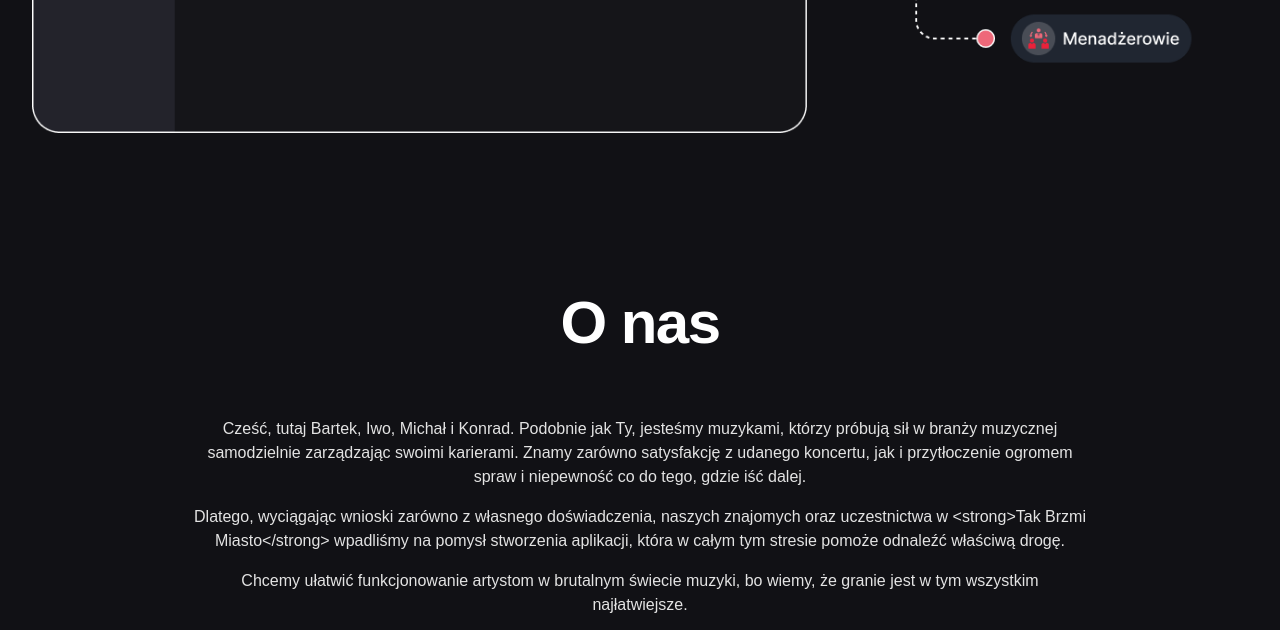
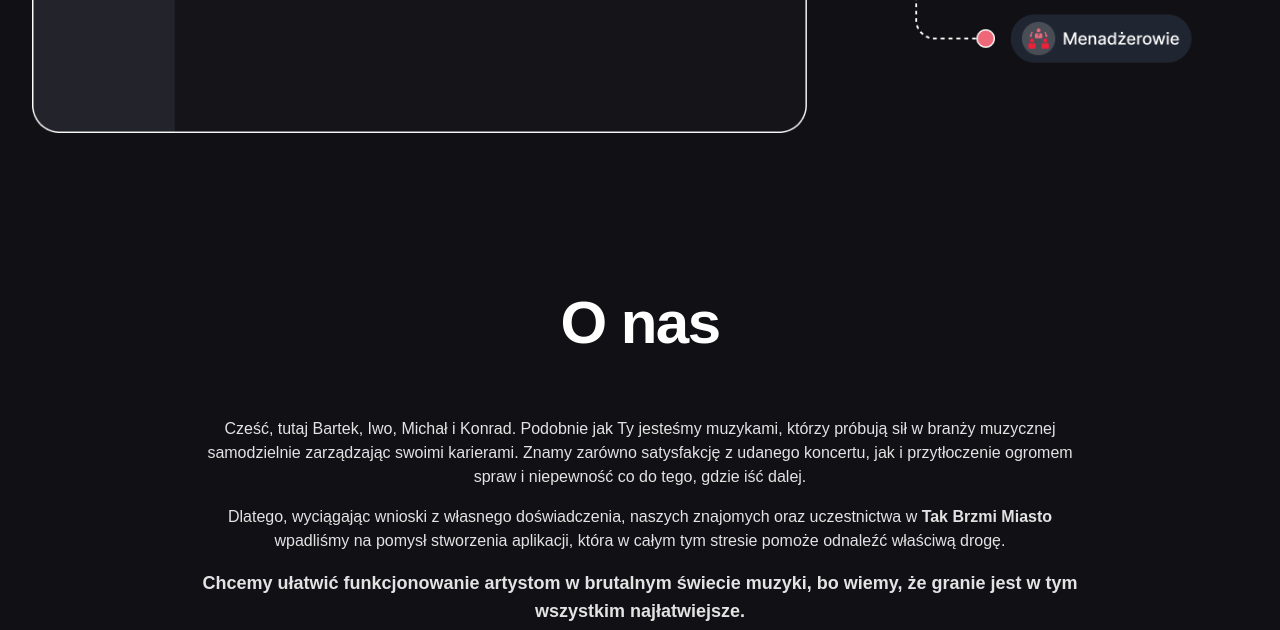
Before and after one commit to manage-band/manage-band-landing, an Astro site: page / in a window 1280 px wide. Shown: the part 2509-3139 px from the top of the page. Built offline with nearby package versions, Linux system fonts and the light colour scheme; Astro itself is replaced by a stand-in of ours.

Commit message:
:speech_balloon: updated about and goals content

```diff
--- a/src/components/about-us.astro
+++ b/src/components/about-us.astro
@@ -9,9 +9,13 @@ import { About } from '@/content/_about';
       <section class='text-md text-text-muted space-y-4'>
         {
           About.map((paragraph, idx) => (
-            <p id={`about-${idx.toString()}`} class='text-md text-text-muted'>
-              {paragraph.content}
-            </p>
+            <p
+              id={`about-${idx.toString()}`}
+              class={`text-md text-text-muted${
+                paragraph.styling ? ` ${paragraph.styling}` : ''
+              }`}
+              set:html={paragraph.content}
+            />
           ))
         }
       </section>
--- a/src/components/features.astro
+++ b/src/components/features.astro
@@ -23,6 +23,6 @@ import { goals } from '@/content/_goals';
     </div>
   </Fragment>
   <Fragment slot='afterword'>
-    <p class='text-md text-center'>...i wiele innych!</p>
+    <p class='text-md text-center'>...i wiele innych 😏</p>
   </Fragment>
 </ContentSection>
--- a/src/content/_about.ts
+++ b/src/content/_about.ts
@@ -3,14 +3,15 @@ import type { Paragraph } from '@/types';
 export const About: Paragraph[] = [
   {
     content:
-      'Cześć, tutaj Bartek, Iwo, Michał i Konrad. Podobnie jak Ty, jesteśmy muzykami, którzy próbują sił w branży muzycznej samodzielnie zarządzając swoimi karierami. Znamy zarówno satysfakcję z udanego koncertu, jak i przytłoczenie ogromem spraw i niepewność co do tego, gdzie iść dalej.',
+      'Cześć, tutaj Bartek, Iwo, Michał i Konrad. Podobnie jak Ty jesteśmy muzykami, którzy próbują sił w branży muzycznej samodzielnie zarządzając swoimi karierami. Znamy zarówno satysfakcję z udanego koncertu, jak i przytłoczenie ogromem spraw i niepewność co do tego, gdzie iść dalej.',
   },
   {
     content:
-      'Dlatego, wyciągając wnioski zarówno z własnego doświadczenia, naszych znajomych oraz uczestnictwa w <strong>Tak Brzmi Miasto</strong> wpadliśmy na pomysł stworzenia aplikacji, która w całym tym stresie pomoże odnaleźć właściwą drogę.',
+      'Dlatego, wyciągając wnioski z własnego doświadczenia, naszych znajomych oraz uczestnictwa w <strong>Tak Brzmi Miasto</strong> wpadliśmy na pomysł stworzenia aplikacji, która w całym tym stresie pomoże odnaleźć właściwą drogę.',
   },
   {
     content:
       'Chcemy ułatwić funkcjonowanie artystom w brutalnym świecie muzyki, bo wiemy, że granie jest w tym wszystkim najłatwiejsze.',
+    styling: 'text-lg font-bold',
   },
 ];
--- a/src/content/_goals.ts
+++ b/src/content/_goals.ts
@@ -10,19 +10,19 @@
   },
   {
     title: '.contact',
-    img: 'mb-goal.png',
+    img: 'mb-peers.png',
     description:
       'Przejmij kontrolę nad swoją karierą. Zarządzaj kontaktami z wytwórniami, managerami, producentami, dziennikarzami i innymi osobami, które pomogą Ci w realizacji Twoich celów.',
   },
   {
     title: '.storage',
-    img: 'mb-goal.png',
+    img: 'mb-pc.png',
     description:
       'Bałagan w plikach? Nie u nas. Przechowuj swoje utwory, teksty, zdjęcia i inne pliki w jednym miejscu. Dzięki temu zawsze będziesz mieć do nich łatwy dostęp.',
   },
   {
     title: '.artist',
-    img: 'mb-goal.png',
+    img: 'mb-pc.png',
     description:
       'Znowu zapomniałeś o poście na Instagramie? Nie martw się, my Ci przypomnimy. Miej zawsze pod ręką wszystkie materiały dotyczące zbliającej się premiery lub koncertu. Zachowaj konsekwencję w działaniach i zyskaj nowych fanów!',
     styling: 'lg:col-span-2',
--- a/src/types.ts
+++ b/src/types.ts
@@ -13,4 +13,5 @@ export type Goal = {
 
 export type Paragraph = {
   content: string;
+  styling?: string;
 };
```
